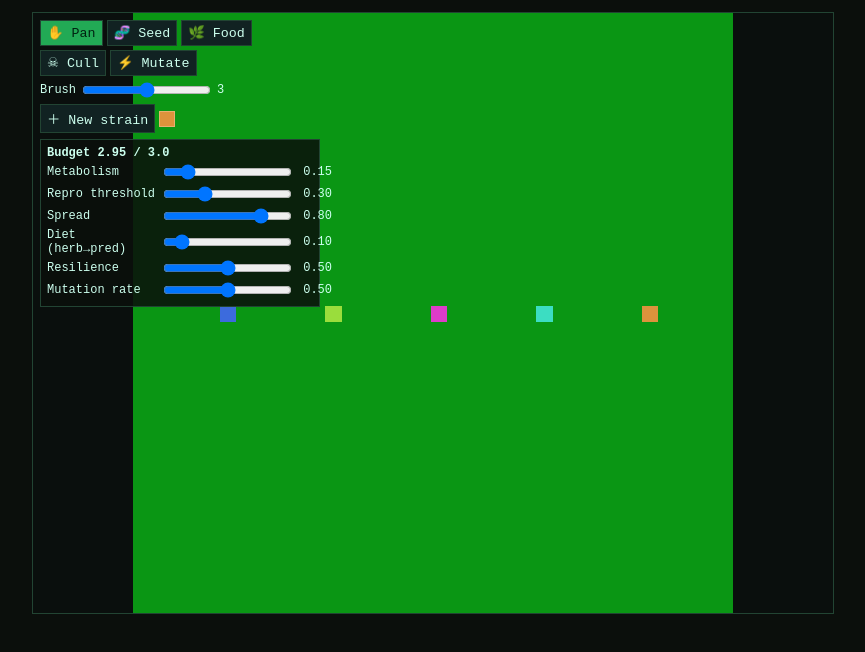
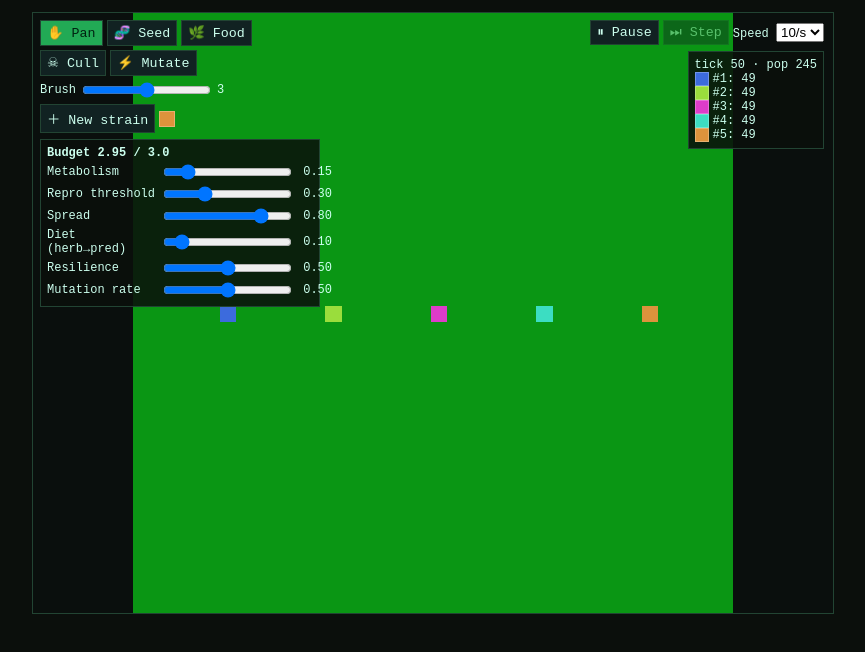
Before and after one commit to ygglue/bitcosm, a Svelte app: page / in a window 1280 px wide. Shown: the top 652 px of the page, without its empty margins (208-1073 px from the left). Built offline with nearby package versions, Linux system fonts and the light colour scheme.

Commit message:
feat: add sim controls and live stats panel

```diff
--- a/src/ui/App.svelte
+++ b/src/ui/App.svelte
@@ -1,11 +1,13 @@
 <script lang="ts">
   import Toolbar from './Toolbar.svelte';
   import GenomeDesigner from './GenomeDesigner.svelte';
+  import SimControls from './SimControls.svelte';
+  import StatsPanel from './StatsPanel.svelte';
   export let onNewStrain: () => void = () => {};
   export let onStep: () => void = () => {};
   export let onSave: (slot: string) => void = () => {};
   export let onLoad: (slot: string) => void = () => {};
-  void onStep; void onSave; void onLoad;
+  void onSave; void onLoad;
 </script>
 
 <div class="hud" data-hud>
@@ -13,9 +15,14 @@
     <Toolbar {onNewStrain} />
     <GenomeDesigner />
   </div>
+  <div class="top-right">
+    <SimControls {onStep} />
+    <StatsPanel />
+  </div>
 </div>
 
 <style>
   .hud { position: absolute; inset: 0; pointer-events: none; font-family: monospace; color: #cfe; }
   .left { position: absolute; top: 8px; left: 8px; display: flex; flex-direction: column; gap: 6px; width: 280px; }
+  .top-right { position: absolute; top: 8px; right: 8px; display: flex; flex-direction: column; gap: 6px; align-items: flex-end; }
 </style>
--- /dev/null
+++ b/src/ui/SimControls.svelte
@@ -0,0 +1,23 @@
+<script lang="ts">
+  import { paused, speed } from './stores';
+  export let onStep: () => void;
+  const speeds = [1, 2, 5, 10, 20, 60];
+</script>
+
+<div class="sim">
+  <button data-action="toggle-pause" on:click={() => paused.update((p) => !p)}>
+    {$paused ? '▶ Play' : '⏸ Pause'}
+  </button>
+  <button data-action="step" on:click={onStep} disabled={!$paused}>⏭ Step</button>
+  <label>Speed
+    <select bind:value={$speed}>
+      {#each speeds as s}<option value={s}>{s}/s</option>{/each}
+    </select>
+  </label>
+</div>
+
+<style>
+  .sim { display: flex; align-items: center; gap: 4px; pointer-events: auto; font-size: 12px; }
+  button { background: #122; color: #cfe; border: 1px solid #243; padding: 4px 6px; cursor: pointer; font-family: monospace; }
+  button:disabled { opacity: 0.4; cursor: default; }
+</style>
--- /dev/null
+++ b/src/ui/StatsPanel.svelte
@@ -0,0 +1,20 @@
+<script lang="ts">
+  import { stats, strains } from './stores';
+  const rgb = (c: [number, number, number]) => `rgb(${c[0]},${c[1]},${c[2]})`;
+</script>
+
+<div class="stats">
+  <div>tick <span data-stats-tick>{$stats.tick}</span> · pop {$stats.population}</div>
+  {#each $strains as s}
+    <div class="row">
+      <span class="swatch" style="background:{rgb(s.color)}"></span>
+      #{s.id}: {$stats.perStrain[s.id] ?? 0}
+    </div>
+  {/each}
+</div>
+
+<style>
+  .stats { pointer-events: auto; background: #0b0f0cdd; padding: 6px; border: 1px solid #243; font-size: 12px; min-width: 120px; }
+  .row { display: flex; align-items: center; gap: 4px; }
+  .swatch { width: 12px; height: 12px; border: 1px solid #fff4; display: inline-block; }
+</style>
```
Also changed, not shown: 1 other file (tests, documents, lock files or other folders).
